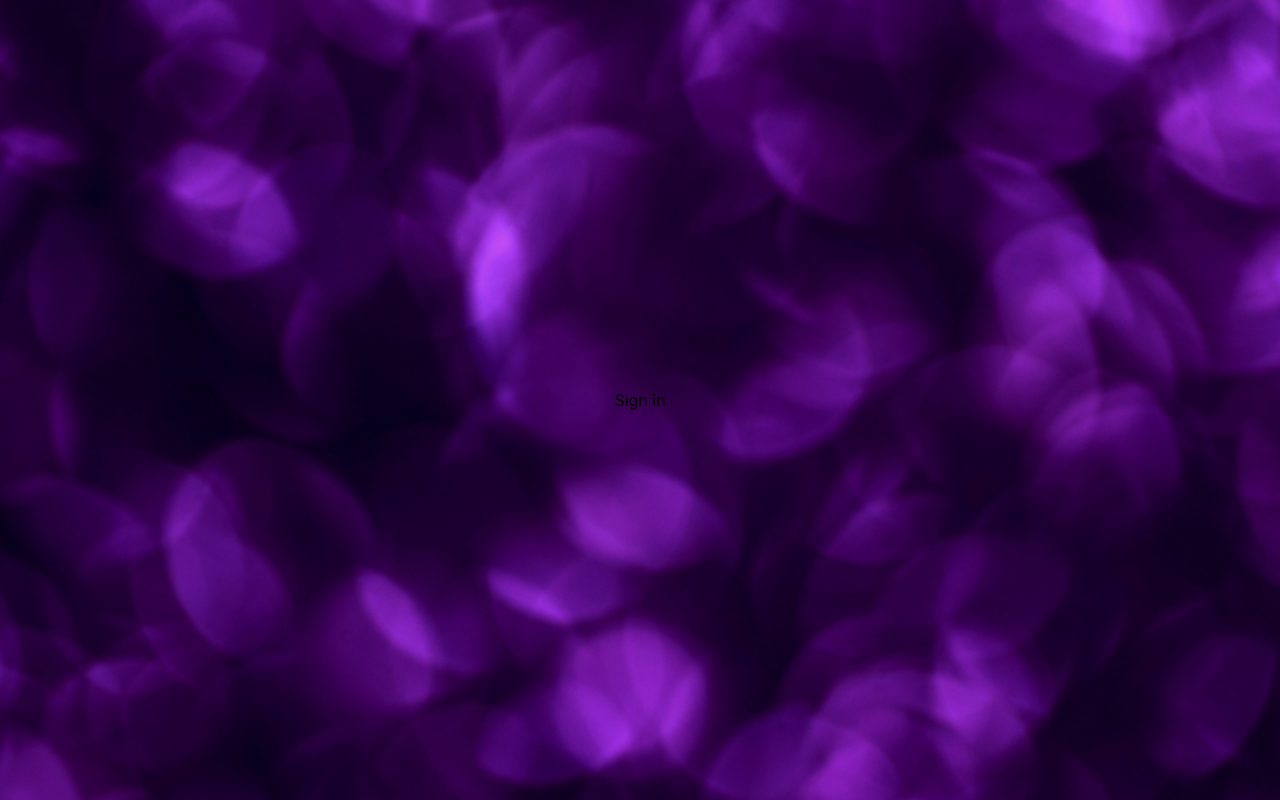
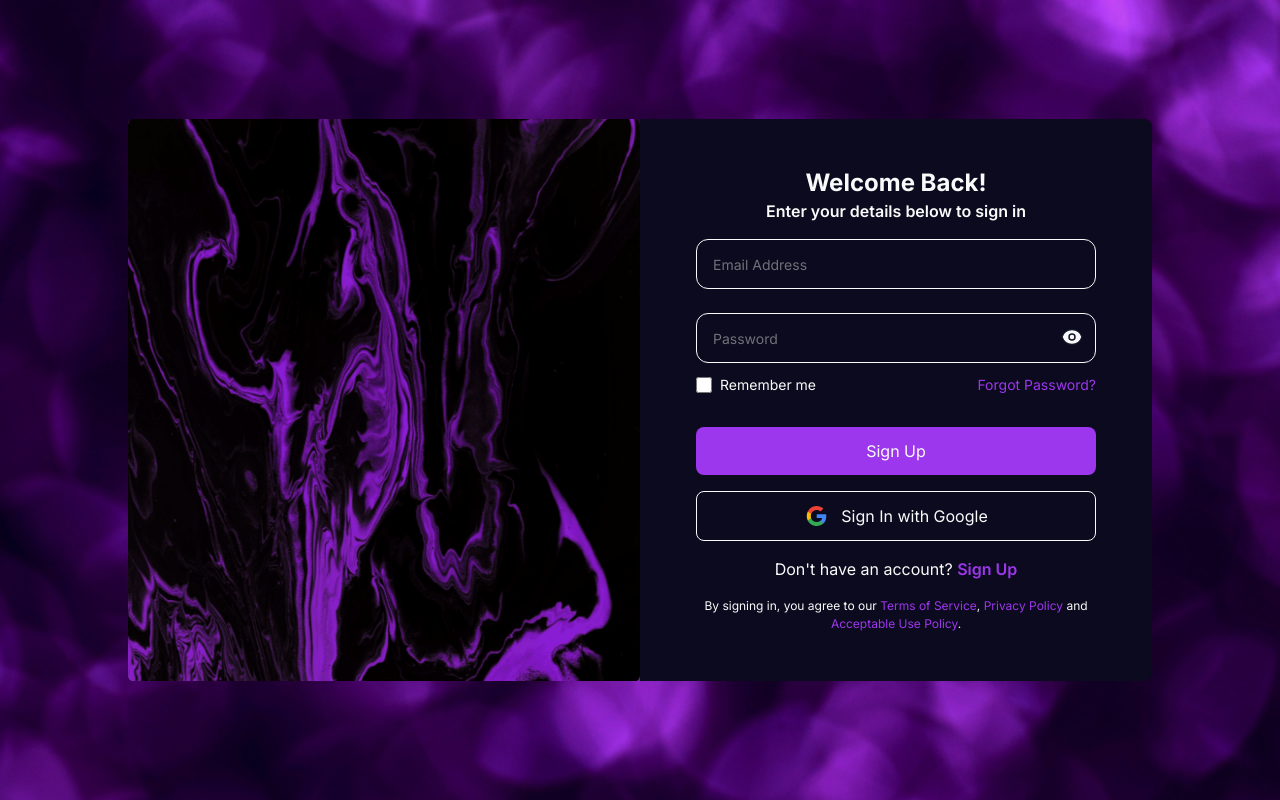
Before and after one commit to ChinatuL/Trimmer, a Next.js app: page /login in a window 1280 px wide. Built offline with nearby package versions, Linux system fonts and the light colour scheme.

Commit message:
complete login page

```diff
--- /dev/null
+++ b/src/app/(auth)/forgot-password/page.tsx
@@ -0,0 +1,3 @@
+export default function Page() {
+  return <h1>Forgot Password?</h1>
+}
--- a/src/app/(auth)/login/page.tsx
+++ b/src/app/(auth)/login/page.tsx
@@ -1,3 +1,104 @@
-export default function Login() {
-  return <h1>Sign in</h1>
+"use client";
+import Image from "next/image";
+import Link from "next/link";
+import FormTitle from "@auth/form-title";
+import AuthForm from "@auth/form";
+import FormRow from "@auth/form-row";
+import SubmitButton from "@auth/submit-button";
+import GoogleButton from "@auth/google-button";
+import registerBg from "@images/bg-register.png";
+import googleIcon from "@icons/google.svg";
+
+export default function Register() {
+    function handleSubmit(e: React.FormEvent<HTMLFormElement>) {
+        e.preventDefault();
+    }
+
+    return (
+        <div className='flex justify-center items-center w-[80%] max-w-[66rem] mx-auto font-normal'>
+            <div className=' w-[50%] h-full relative'>
+                <Image src={registerBg} alt='' fill />
+            </div>
+            <div className=' w-[50%] bg-[#0B0A1E] py-12 px-14 text-zinc-50 rounded-r-lg'>
+                <FormTitle
+                    title='Welcome Back!'
+                    desc='Enter your details below to sign in'
+                />
+                <AuthForm handleSubmit={handleSubmit}>
+                    <div className='grid gap-6 pt-4 w-full'>
+                        <FormRow
+                            labelText='email'
+                            type='email'
+                            name='email'
+                            placeholder='Email Address'
+                        />
+                        <FormRow
+                            labelText='password'
+                            type='password'
+                            name='password'
+                            placeholder='Password'
+                        />
+                        {/* error messages */}
+                    </div>
+                    <p className='text-[0.75rem] pt-1'></p>
+                    <div className='flex justify-between items-center w-full text-sm pt-2 pb-4'>
+                        <div className='flex gap-2 items-center'>
+                            <input
+                                type='checkbox'
+                                name='remember-me'
+                                id='remember-me'
+                                className='rounded-sm border border-zinc-50 p-2  accent-purple w-4 h-4 '
+                            />
+                            <label htmlFor='remember-me' className=''>
+                                Remember me
+                            </label>
+                        </div>
+                        <Link href='/forgot-password' className="text-purple hover:opacity-70">Forgot Password?</Link>
+                    </div>
+                    <div className='grid gap-4 text-center pt-4'>
+                        <SubmitButton text='Sign Up' />
+                        <GoogleButton>
+                            <span>
+                                <Image src={googleIcon} alt='' />
+                            </span>
+                            <span> Sign In with Google</span>
+                        </GoogleButton>
+                        <p>
+                            Don&apos;t have an account?{" "}
+                            <Link
+                                href='/register'
+                                className='text-purple font-semibold hover:underline'
+                            >
+                                Sign Up
+                            </Link>
+                        </p>
+                        <p className='text-[12px]'>
+                            By signing in, you agree to our{" "}
+                            <Link
+                                href='/terms-of-service'
+                                className='text-purple hover:underline'
+                            >
+                                Terms of Service
+                            </Link>
+                            ,{" "}
+                            <Link
+                                href='privacy-policy'
+                                className='text-purple hover:underline'
+                            >
+                                Privacy Policy
+                            </Link>{" "}
+                            and{" "}
+                            <Link
+                                href='acceptable-use-policy'
+                                className='text-purple hover:underline'
+                            >
+                                Acceptable Use Policy
+                            </Link>
+                            .
+                        </p>
+                    </div>
+                </AuthForm>
+            </div>
+        </div>
+    );
 }
--- a/src/app/globals.css
+++ b/src/app/globals.css
@@ -6,3 +6,41 @@ input:-webkit-autofill,
 input:-webkit-autofill:focus {
     transition: background-color 0s 600000s, color 0s 600000s !important;
 }
+
+@layer components {
+    /* custom checkbox */
+    .custom-checkbox {
+        position: relative;
+    }
+
+    .custom-checkbox::before {
+        content: "";
+        position: absolute;
+        top: 50%;
+        margin-top: -10px;
+        left: 0;
+        display: block;
+        height: 20px;
+        width: 20px;
+        border: 1px solid #fafafa;
+        border-radius: 3px;
+        cursor: pointer;
+    }
+
+    .custom-checkbox:after {
+        content: "";
+        position: absolute;
+        left: 7px;
+        top: 1px;
+        width: 5px;
+        height: 10px;
+        border: solid #9D37ED;
+        border-width: 0 3px 3px 0;
+        transform: rotate(45deg);
+        opacity: 0;
+    }
+
+    input:checked + .custom-checkboxafter {
+        opacity: 1;
+    }
+}
```
